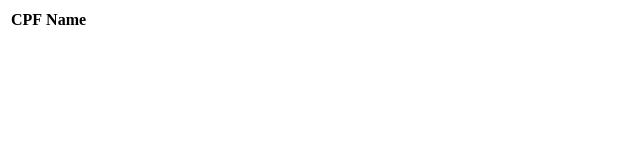
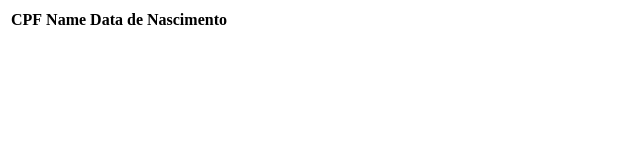
Before and after one commit to gabrielifg/Final, a plain HTML site: page WebContent/listaDeParticipantes.html in a window 1280 px wide. Shown: the whole page, without its empty margins (0-640 px from the left). Drawn offline with Linux system fonts and the light colour scheme; no server answers.

Commit message:
Update listaDeParticipantes.html

```diff
--- a/WebContent/listaDeParticipantes.html
+++ b/WebContent/listaDeParticipantes.html
@@ -11,10 +11,10 @@
 			<tr>
 				<th>CPF</th>
 				<th>Name</th>
+				<th>Data de Nascimento</th>
 			</tr>
 		</thead>
 
-		<!-- 			<a href="????">texto que eu quero que apareca</a> -->
 
 		<tbody id="tbl-lParticipantes">
 
```
